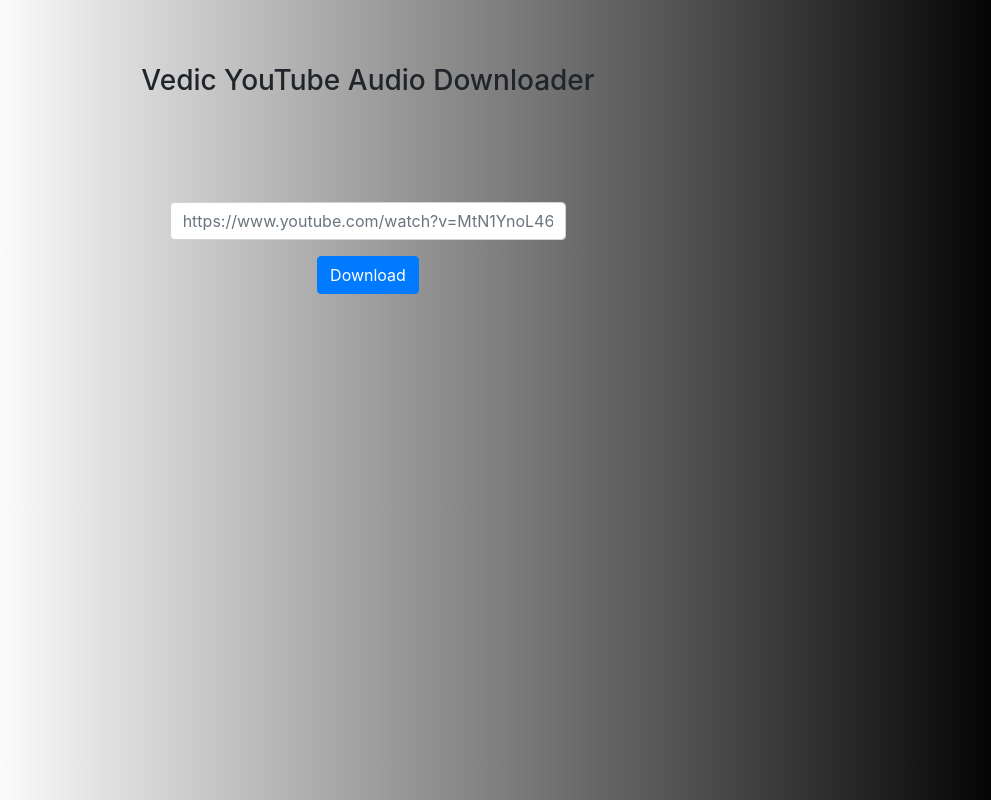
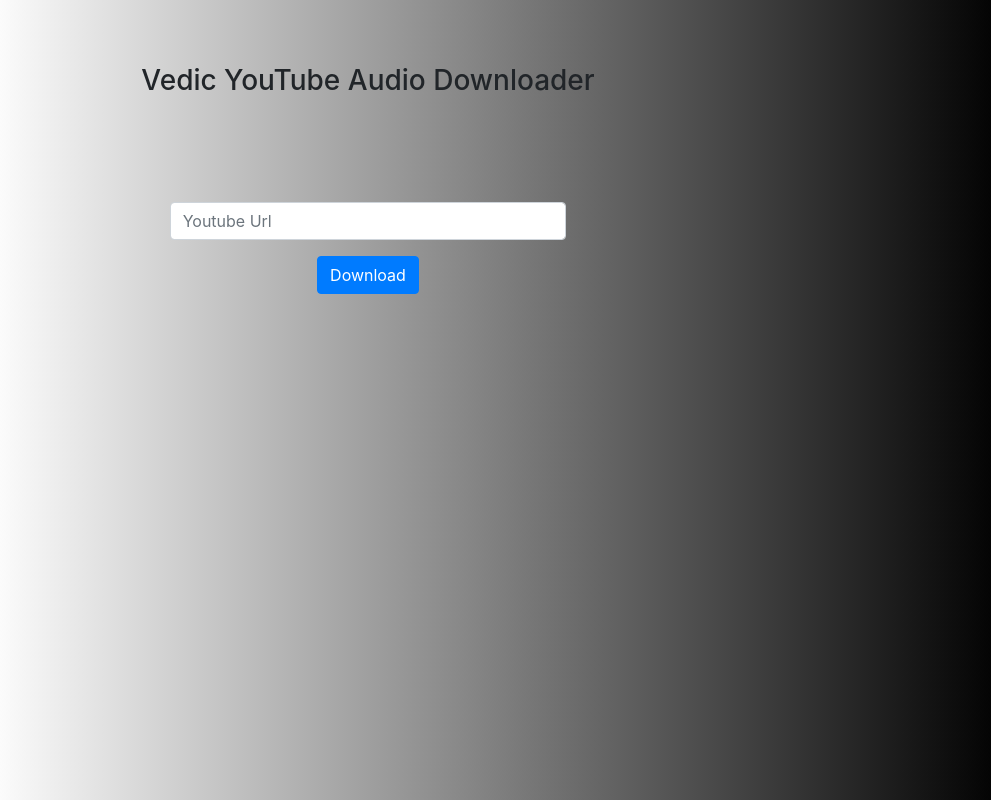
Before and after one commit to Astra-001/youtube-dl, a website: page index.html in a window 1280 px wide. Shown: the whole page, without its empty margins (272-1263 px from the left). Drawn offline with nearby package versions, Linux system fonts and the light colour scheme.

Commit message:
placeholder

```diff
--- a/index.html
+++ b/index.html
@@ -27,7 +27,7 @@
                     <div class="col-md-4 offset-md-4">
                         <form action="http://localhost:3000/download/" method="GET">
                             <div class="form-group">
-                                <input class="form-control" type="text" name="url" placeholder="https://www.youtube.com/watch?v=MtN1YnoL46Q" required />
+                                <input class="form-control" type="text" name="url" placeholder="Youtube Url" required />
                             </div>
                             <div class="form-group text-center">
                                 <input class="btn btn-primary" type="submit" value="Download" />
```
